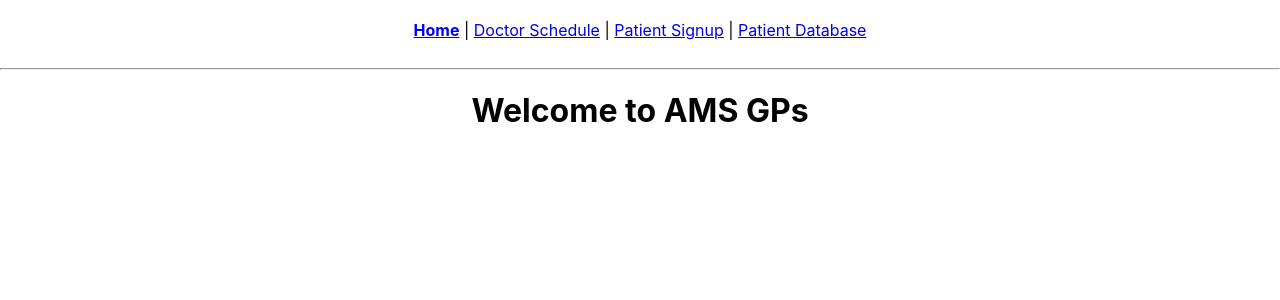
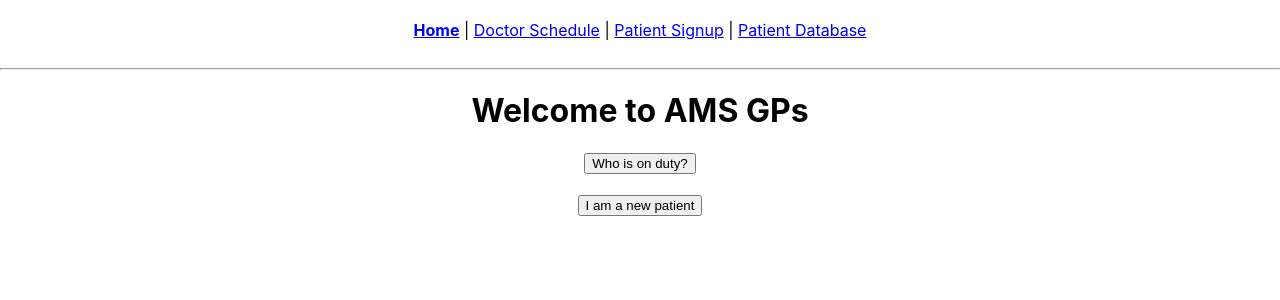
Before and after one commit to mvuas10/amsterdamgps, a React (Create React App) app: page / in a window 1280 px wide. Shown: the top 300 px of the page. Built offline with nearby package versions, Linux system fonts and the light colour scheme.

Commit message:
2 buttons in home page

```diff
--- /dev/null
+++ b/src/components/ButtoInHome.js
@@ -0,0 +1,17 @@
+import React from "react";
+import { Link } from "react-router-dom";
+
+export default function ButtoInHome() {
+  return (
+    <div>
+      <Link to="/docSchedule">
+        <button>Who is on duty?</button>
+      </Link>
+      <br />
+      <br />
+      <Link to="/patientSignup">
+        <button>I am a new patient</button>
+      </Link>
+    </div>
+  );
+}
--- a/src/components/Home.js
+++ b/src/components/Home.js
@@ -1,10 +1,12 @@
 import React from "react";
 import Title from "./Title";
+import ButtoInHome from "./ButtoInHome";
 
 export default function Home() {
   return (
     <div>
       <Title title="Welcome to AMS GPs" />
+      <ButtoInHome />
     </div>
   );
 }
```
